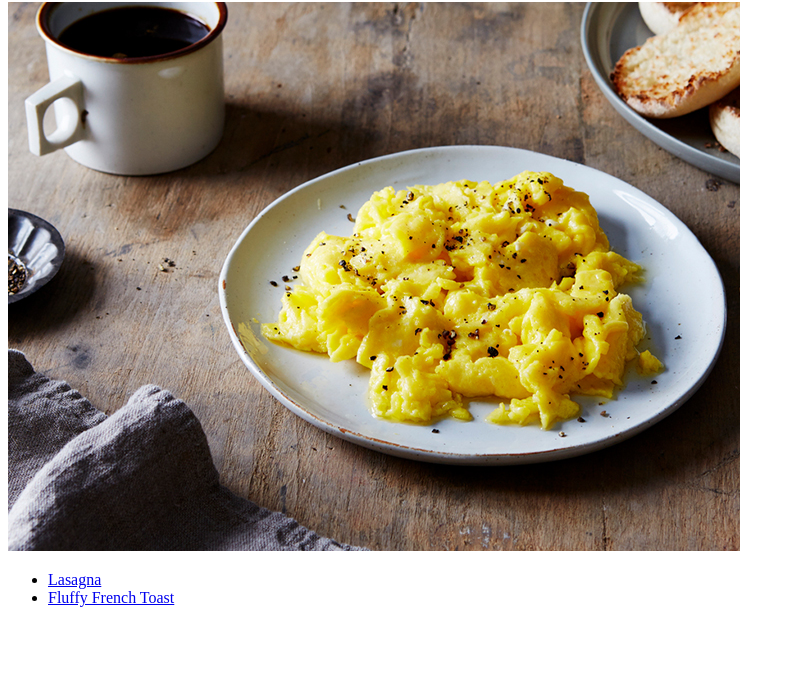
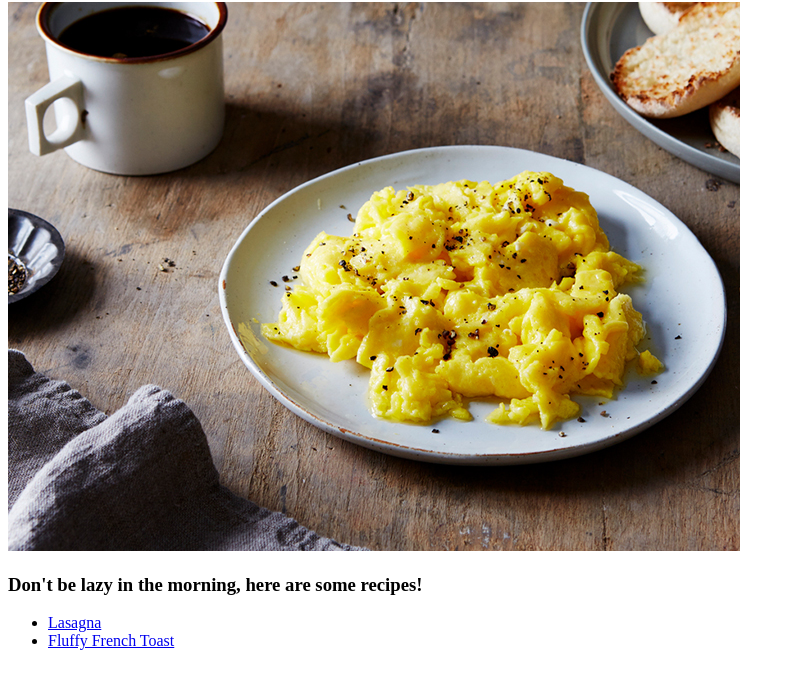
Before and after one commit to AndrewLou2/odin_recipes, a plain HTML site: page index.html in a window 1280 px wide. Shown: the part 78-764 px from the top of the page, without its empty margins (0-795 px from the left). Drawn offline with Linux system fonts and the light colour scheme.

Commit message:
Update index.html

```diff
--- a/index.html
+++ b/index.html
@@ -11,6 +11,7 @@
 <body>
     <h1>Simple Breakfast Recipes</h1>
     <img src="images/breakfast.jpg">
+    <h3>Don't be lazy in the morning, here are some recipes!</h3>
 
     <div>
         <ul>
```
